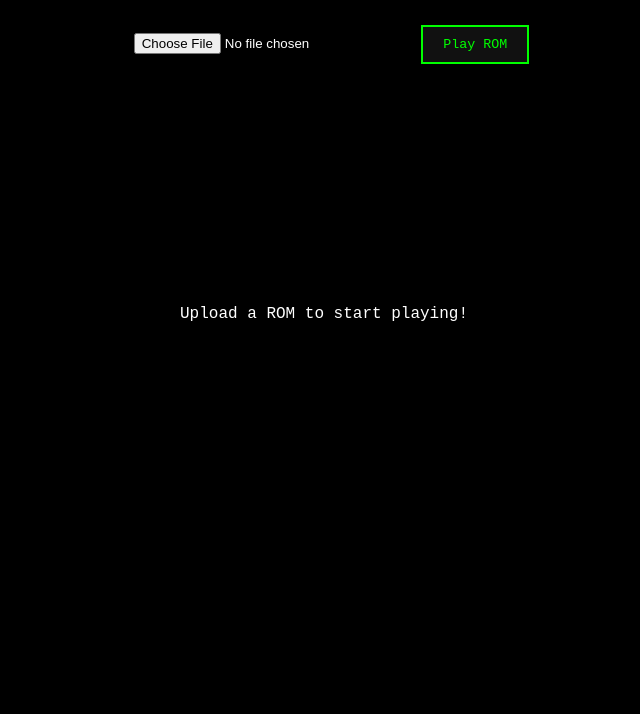
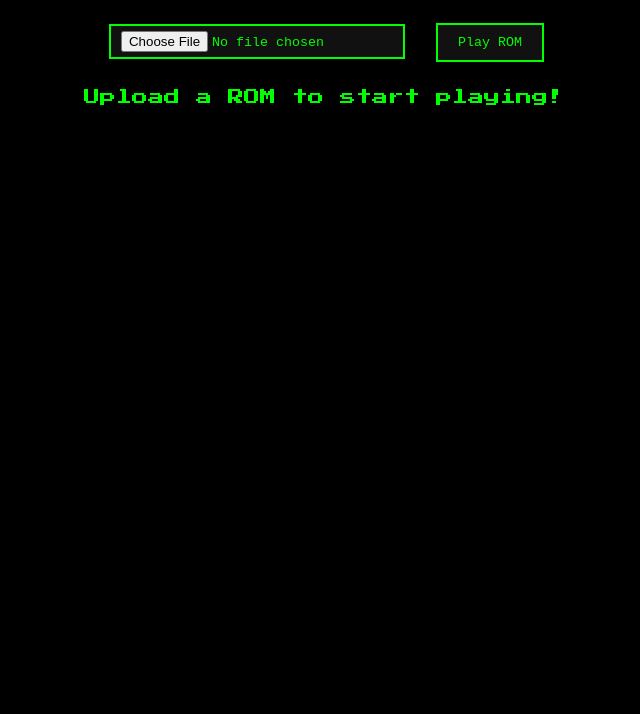
Before and after one commit to coolbrobeast/emulator-site, a plain HTML site: page index.html in a window 1280 px wide. Shown: the part 86-800 px from the top of the page, without its empty margins (316-956 px from the left). Drawn offline with Linux system fonts and the light colour scheme.

Commit message:
Update index.html

```diff
--- a/index.html
+++ b/index.html
@@ -5,32 +5,36 @@
 <meta name="viewport" content="width=device-width, initial-scale=1.0">
 <title>Retro Emulator Hub</title>
 <style>
+  @import url('https://fonts.googleapis.com/css2?family=Press+Start+2P&display=swap');
+
   body {
     margin: 0;
-    background: black;
-    color: white;
+    background: #000;
+    color: #0f0;
     font-family: 'Press Start 2P', monospace;
     text-align: center;
   }
+
   h1 {
     padding: 20px;
     font-size: 1.5em;
     color: #00ff00;
     text-shadow: 0 0 5px #00ff00;
   }
-  #emulator-container {
-    margin: 0 auto;
-    width: 640px;
-    height: 480px;
-    background: black;
-    display: flex;
-    justify-content: center;
-    align-items: center;
+
+  #controls {
+    margin: 20px 0;
   }
+
   input[type="file"] {
-    margin: 20px;
-    color: white;
+    margin: 10px;
+    color: #0f0;
+    background: #111;
+    border: 2px solid #0f0;
+    padding: 5px 10px;
+    font-family: monospace;
   }
+
   button {
     padding: 10px 20px;
     font-family: monospace;
@@ -39,10 +43,32 @@
     background: #111;
     color: #0f0;
     border: 2px solid #0f0;
+    transition: 0.2s;
   }
+
   button:hover {
     background: #0f0;
     color: #000;
+  }
+
+  #emulator-container {
+    position: relative;
+    width: 80vw;
+    max-width: 640px;
+    aspect-ratio: 4/3;
+    background: black;
+    margin: 0 auto 30px auto;
+  }
+
+  #emulator-container canvas {
+    width: 100% !important;
+    height: 100% !important;
+    image-rendering: pixelated;
+  }
+
+  #message {
+    color: #0f0;
+    margin-top: 10px;
   }
 </style>
 </head>
@@ -50,8 +76,8 @@
 
 <h1>Retro Emulator Hub</h1>
 
-<div>
-  <input type="file" id="rom-input" accept=".nes,.sfc,.smc,.gb,.gbc,.gba,.bin,.zip" />
+<div id="controls">
+  <input type="file" id="rom-input" accept=".nes,.sfc,.smc,.gb,.gbc,.gba,.bin,.zip">
   <button onclick="startEmulator()">Play ROM</button>
 </div>
 
@@ -98,10 +124,15 @@ function startEmulator() {
         return;
     }
 
+    // Add a message container
+    const container = document.getElementById('emulator-container');
+    container.innerHTML = '';
+
+    // Start emulator
     emulator = new EmulatorJS({
       type: type,
       rom: data,
-      parent: document.getElementById('emulator-container'),
+      parent: container,
       autoplay: true
     });
   };
```
